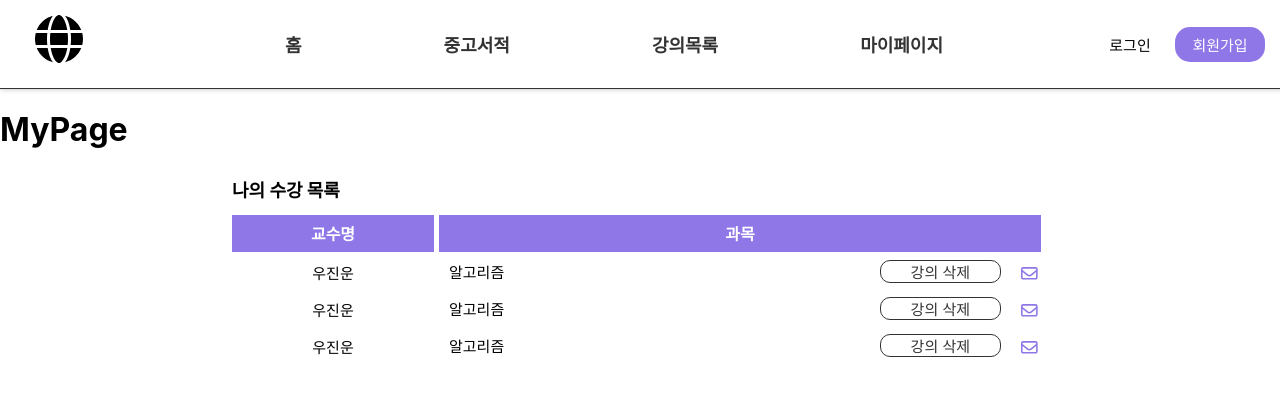
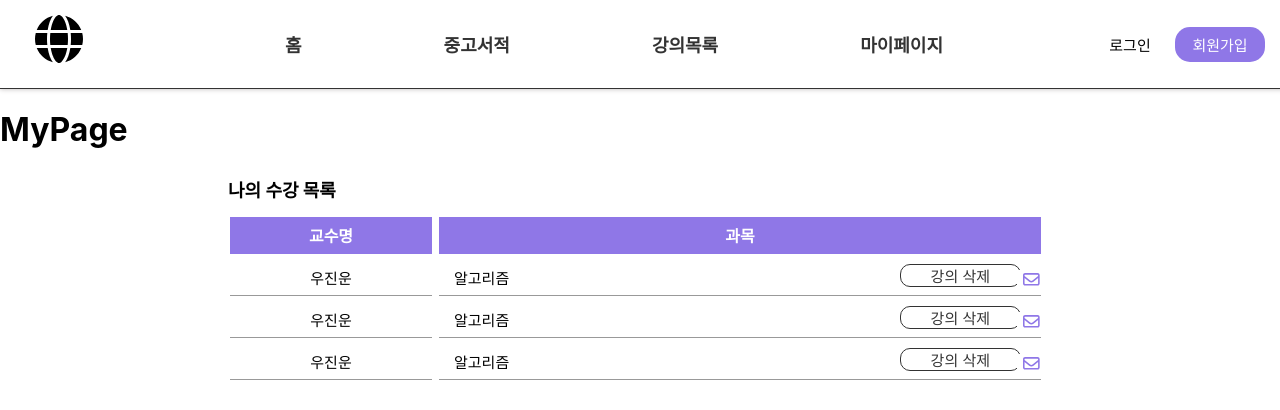
Before and after one commit to sujeong11/Styled-Components, a React (Create React App) app: page /myPage in a window 1280 px wide. Shown: the top 410 px of the page. Built offline with nearby package versions, Linux system fonts and the light colour scheme.

Commit message:
LectureList.js에 s-c 수정

```diff
--- a/src/components/LectureList/LectureList.js
+++ b/src/components/LectureList/LectureList.js
@@ -8,7 +8,7 @@ import styled from 'styled-components';
 
 const Table = styled.table`
   margin: 0 auto;
-  border-spacing: 5px;
+  border-spacing: 7px;
 `;
 
 const Caption = styled.caption`
@@ -29,6 +29,7 @@ const TableBodyTD = styled.td`
   height: 30px;
   font-size: 15px;
   background-color: #ffffff;
+  border-bottom: 1px solid #999999;
 `;
 
 const ProfessorTD = styled(TableBodyTD)`
@@ -39,7 +40,7 @@ const CourseTD = styled(TableBodyTD)`
   display: flex;
   justify-content: space-between;
   align-items: center;
-  padding: 0 10px;
+  padding: 2px 15px;
 
   span {
     background-color: #ffffff;
@@ -52,7 +53,7 @@ const CourseTD = styled(TableBodyTD)`
     border: 1px solid ${props => props.theme.mainBlack};
     border-radius: 10px;
     padding: 0 30px;
-    margin-right: 30px;
+    margin: 0 5px 5px 0;
   }
 `;
 
```
